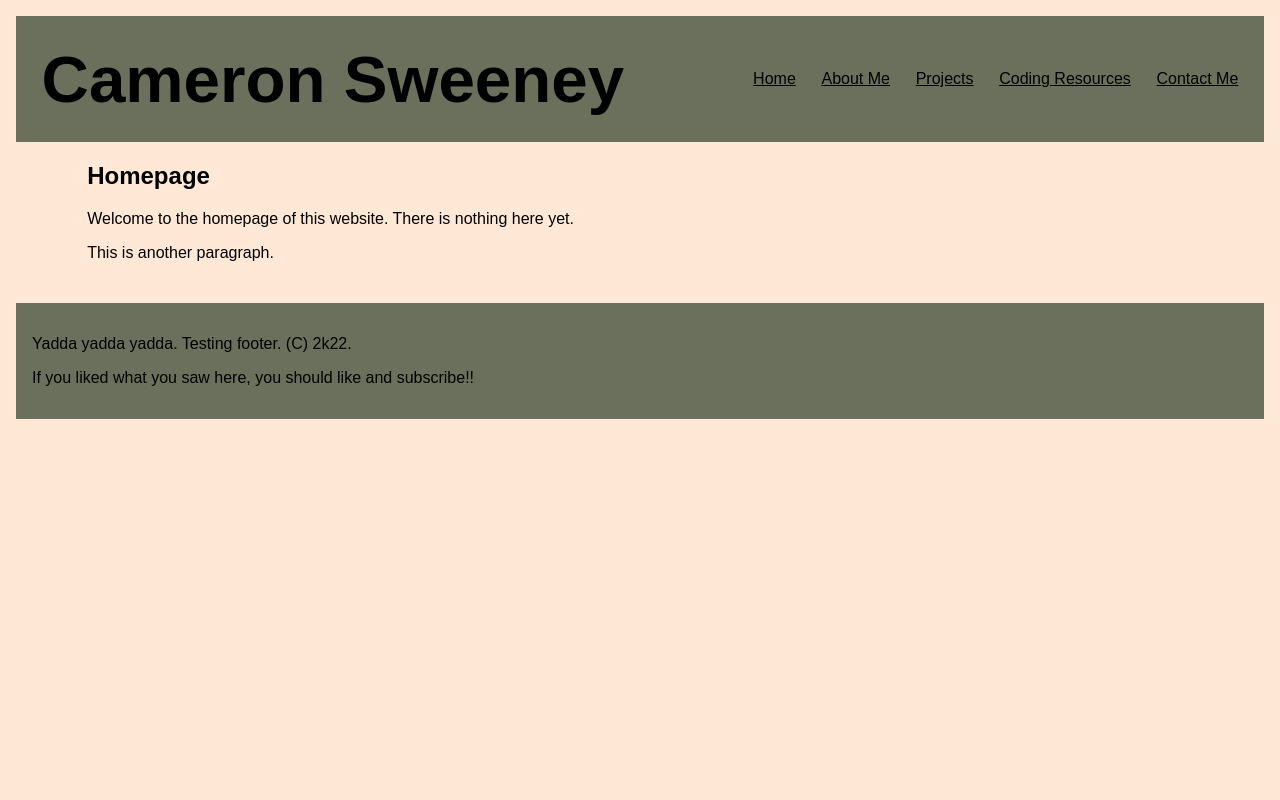
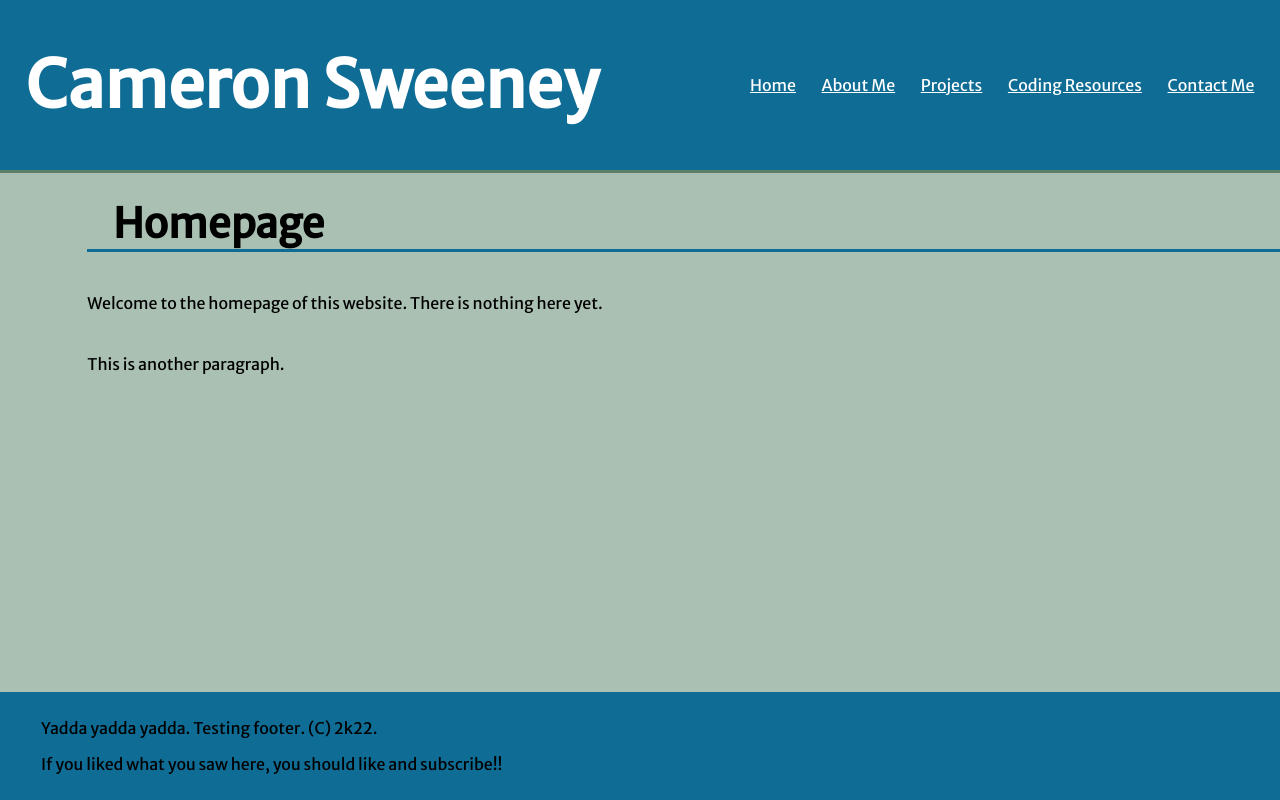
Before and after one commit to cameronsweeney/portfolio, a Django app: page / in a window 1280 px wide. Run offline with Django 4.2, Linux system fonts and the light colour scheme; parts of the project's set-up code (start-up, migrations or seed data) failed here and were passed over.

```diff
--- a/config/settings.py
+++ b/config/settings.py
@@ -127,7 +127,7 @@ AUTH_USER_MODEL = 'accounts.myUser'
 
 ###
 
-CSRF_COOKIE_SECURE = True
-SESSION_COOKIE_SECURE = True
+# CSRF_COOKIE_SECURE = True
+# SESSION_COOKIE_SECURE = True
 
-SECURE_SSL_REDIRECT = True
+# SECURE_SSL_REDIRECT = True
--- a/portfolio/urls.py
+++ b/portfolio/urls.py
@@ -2,9 +2,10 @@ from django.urls import path
 from .views import HomePageView, AboutPageView, ProjectsPageView, CodingPageView, ContactPageView
 
 urlpatterns = [
-    path('', HomePageView.as_view(), name='home'),
-    path('about', AboutPageView.as_view(), name='about'),
-    path('projects', ProjectsPageView.as_view(), name='projects'),
-    path('coding', CodingPageView.as_view(), name='coding'),
-    path('contact', ContactPageView.as_view(), name='contact'),
+    path('', HomePageView.as_view()),
+    path('home/', HomePageView.as_view(), name='home'),
+    path('about/', AboutPageView.as_view(), name='about'),
+    path('projects/', ProjectsPageView.as_view(), name='projects'),
+    path('coding/', CodingPageView.as_view(), name='coding'),
+    path('contact/', ContactPageView.as_view(), name='contact'),
 ]
--- a/static/style.css
+++ b/static/style.css
@@ -1,74 +1,120 @@
-/* global variables */
+/***********************************
+*** declare global CSS variables ***
+***********************************/
 
 :root {
+    --measure-half: 0.625rem;
+
     --measure-1: 1rem;
     --measure-2: 1.6rem;
     --measure-3: 2.56rem;
     --measure-4: 4.096rem;
 
-    --color-bg: #FFE8D6;
+    --color-bg: #AAC0B2;
     --color-text: black;
-    --color-header: #6B705C;
-    --color-text-lt: white;
-    --color-accent: #F4B860;
+
+    --color-header: #0F6C95;
+    --color-header-text: white;
+
+    --color-table-odd: #AAC0B2;
+    --color-table-even: #AAC0B2;
 }
 
-/* global styling */
+/**************************
+*** some global styling ***
+**************************/
 
 body {
-    margin: var(--measure-1);
-    font-family: "Merriweather Sans", sans-serif;
+    font-family: "Merriweather Sans";
     background-color: var(--color-bg);
     color: var(--color-text);
+    margin: 0;
 }
 
 a {
-    color: var(--color-text);
     text-decoration: underline;
+    color: inherit;
 }
 
 a:hover {
-    color: var(--color-accent);
-    transition: all 0.3s ease;
+    color: var(--color-header);
+    transition: all 0.4s ease;
 }
 
-/* styling the header */
+img {
+    max-width: 100%;
+}
+
+/***************************
+*** puts together header ***
+***************************/
 
 .header_bar {
-    width: 100%;
+    background: var(--color-header);
+    color: var(--color-header-text);
+    border-bottom: solid #5E7F69;
+
     display: flex;
     flex-direction: row;
-
-    justify-content: space-between;
-    align-items: center; /* vertical centering */
-
-    background-color: var(--color-header);
+    flex-wrap: wrap;
+    align-items: center;
+    justify-content: flex-end;
 }
 
 .header_bar h1 {
-    margin: var(--measure-2);
+    padding-left: var(--measure-2);
+    padding-right: var(--measure-2);
     font-size: var(--measure-4);
-
-    flex-basis: 3;
     flex-grow: 999;
 }
 
 .header_bar a {
+    font-size: var(--measure-1);
     margin-right: var(--measure-2);
-    flex-basis: 1;
-    flex-grow: 1;
 }
 
-/* page article */
+
+/******************************************
+*** syling the stack for the whole page ***
+*** header + sidebar_box + footer       ***
+******************************************/
 
 article {
+    flex: 1;
+    margin-top: var(--measure-2);
     margin-left: 8ch;
 }
 
-/* styling the footer */
+article > * + * {
+    margin-top: var(--measure-3);
+    margin-right: var(--measure-2);
+}
+
+article h1 {
+    margin-top: 0;
+    padding-left: var(--measure-2);
+    padding-right: var(--measure-3);
+    font-size: var(--measure-3);
+
+    border-bottom: solid var(--color-header);
+}
+
+article h2 {
+    padding-left: var(--measure-2);
+    font-size: var(--measure-3);
+
+    border-bottom: solid var(--color-header);
+}
+
+.legs {
+    display: flex;
+    flex-direction: column;
+    min-height: 100vh;
+}
 
 .footer_bar {
-    margin-top: var(--measure-3);
-    padding: var(--measure-1);
-    background-color: var(--color-header);
+    background: var(--color-header);
+    padding-left: var(--measure-3);
+    padding-bottom: var(--measure-half);
+    padding-top: var(--measure-half);
 }
--- a/templates/base.html
+++ b/templates/base.html
@@ -6,9 +6,17 @@
     <meta charset="utf-8" />
     <title>Cameron Sweeney</title>
     <link href="{% static 'style.css' %}" rel="stylesheet" type="text/css" />
+
+    <!-- https://fonts.google.com/specimen/Merriweather+Sans -->
+    <link rel="preconnect" href="https://fonts.googleapis.com">
+    <link rel="preconnect" href="https://fonts.gstatic.com" crossorigin>
+    <link href="https://fonts.googleapis.com/css2?family=Merriweather+Sans&display=swap" rel="stylesheet">
 </head>
 
 <body>
+
+<div class="legs">
+    <!-- because it separates the footer from the rest of the body -->
 
 <div class="header_bar">
     <h1>Cameron Sweeney</h1>
@@ -30,5 +38,7 @@
     <p>If you liked what you saw here, you should like and subscribe!!</p>
 </div>
 
+</div>
+
 </body>
 </html>
```
